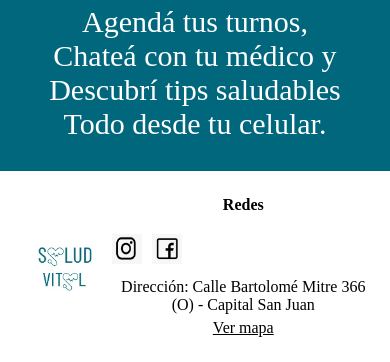
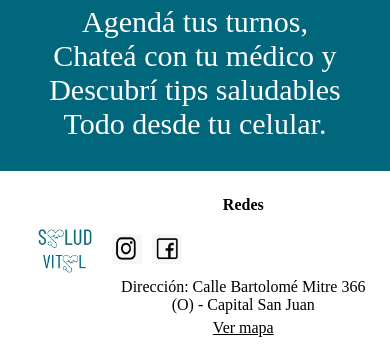
Before and after one commit to diazbrenda6595-arch/integradorfigma, a plain HTML site: page index.html in a window 390 px wide. Shown: the part 1567-1929 px from the top of the page. Drawn offline with Linux system fonts and the light colour scheme; a web font is replaced by a local one.

Commit message:
Update style.css

```diff
--- a/style.css
+++ b/style.css
@@ -674,9 +674,10 @@ body {
     /* Ajustando el footer */
     footer {
         flex-direction: row;
-        align-items: center;
+        align-items: flex-start;
         text-align: center;
         padding: 20px 15px;
+        justify-content: space-between;
     }
 
     footer .derecha {
```
